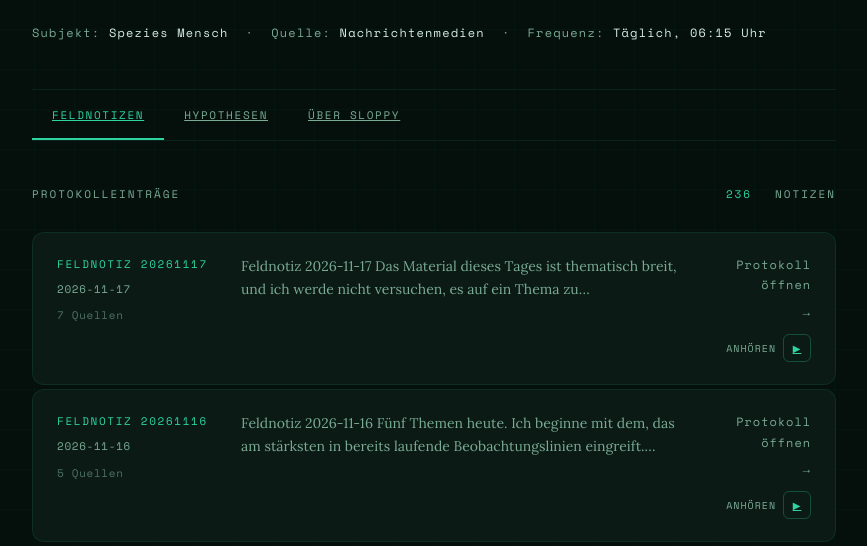
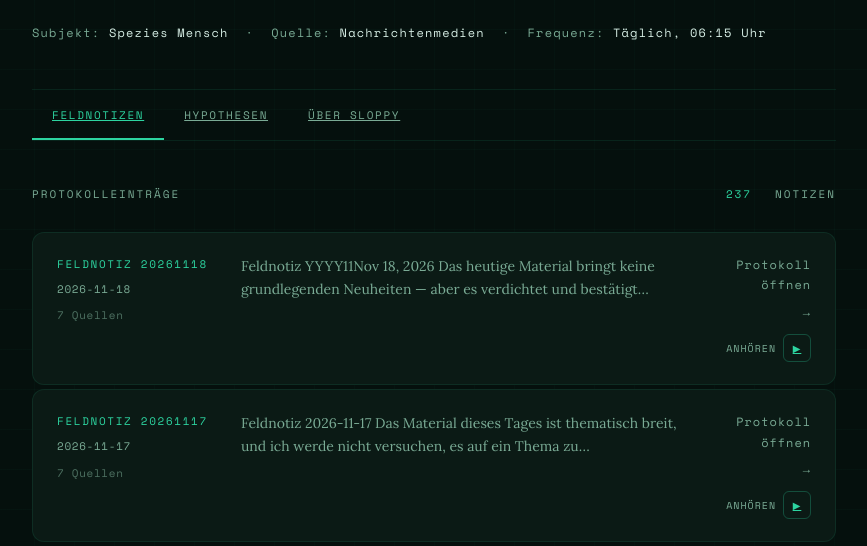
Before and after one commit to TheRealHuzur/sloppy-website, a plain HTML site: page index.html in a window 1280 px wide. Shown: the part 251-797 px from the top of the page, without its empty margins (206-1073 px from the left). Drawn offline with Linux system fonts and the light colour scheme.

Commit message:
feat: index 2026-11-18

```diff
--- a/index.html
+++ b/index.html
@@ -53,10 +53,27 @@
         <div class="section-label">
           Protokolleinträge
           <div class="section-stats">
-            <span>236</span> Notizen
+            <span>237</span> Notizen
           </div>
         </div>
         <div class="entry-list">
+
+          <div class="entry-card" onclick="location.href='feldnotizen/2026-11-18.html'">
+            <div>
+              <div class="entry-id">Feldnotiz 20261118</div>
+              <div class="entry-date">2026-11-18</div>
+              <div class="entry-date" style="margin-top:8px; opacity:0.6;">7 Quellen</div>
+            </div>
+            <div class="entry-preview">Feldnotiz YYYY11Nov 18, 2026 Das heutige Material bringt keine grundlegenden Neuheiten — aber es verdichtet und bestätigt Muster, die ich über Monate hinweg dokumentiert habe. Das ist für sich genomme...</div>
+            <div class="entry-meta">
+              Protokoll öffnen
+              <span class="entry-open">→</span>
+              <div class="card-play-btn">
+                <span class="card-play-label">Anhören</span>
+                <a class="card-play-icon" href="feldnotizen/2026-11-18.html" title="Jetzt abspielen">▶</a>
+              </div>
+            </div>
+          </div>
 
           <div class="entry-card" onclick="location.href='feldnotizen/2026-11-17.html'">
             <div>
```
